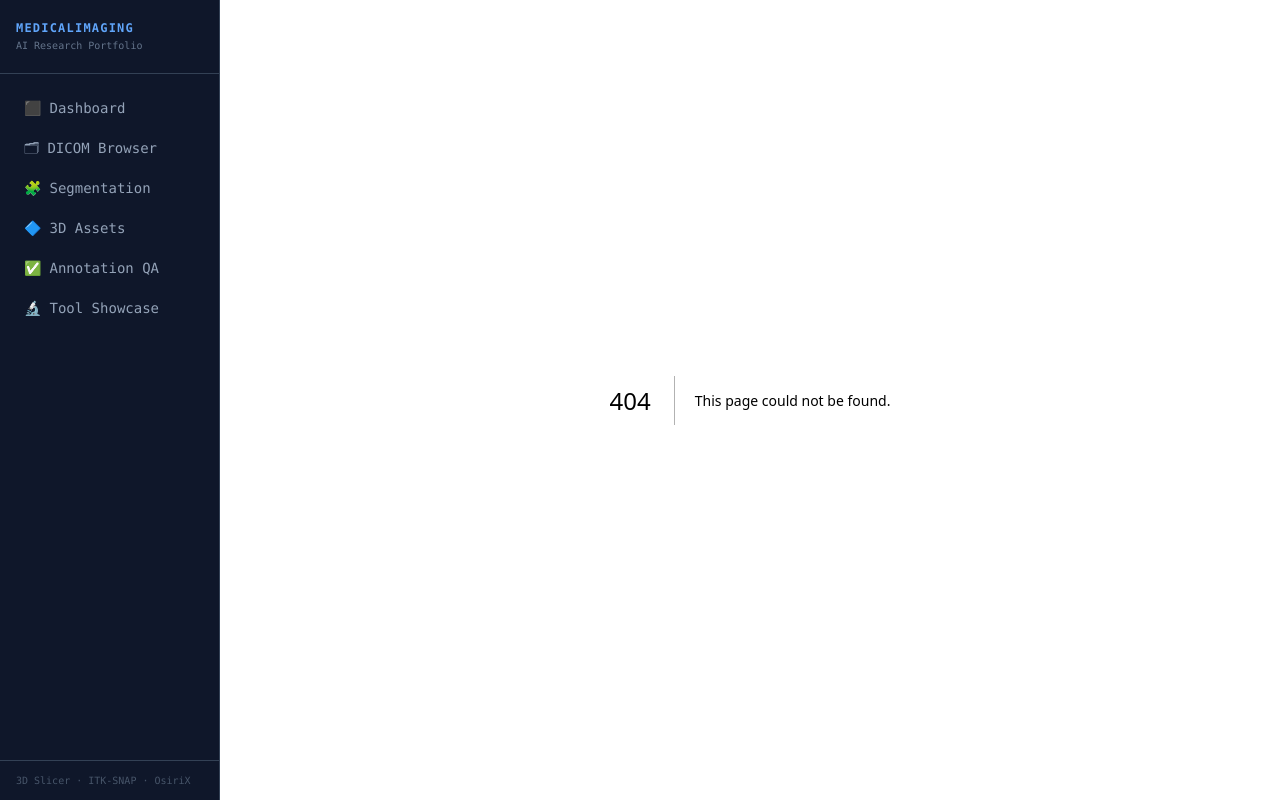
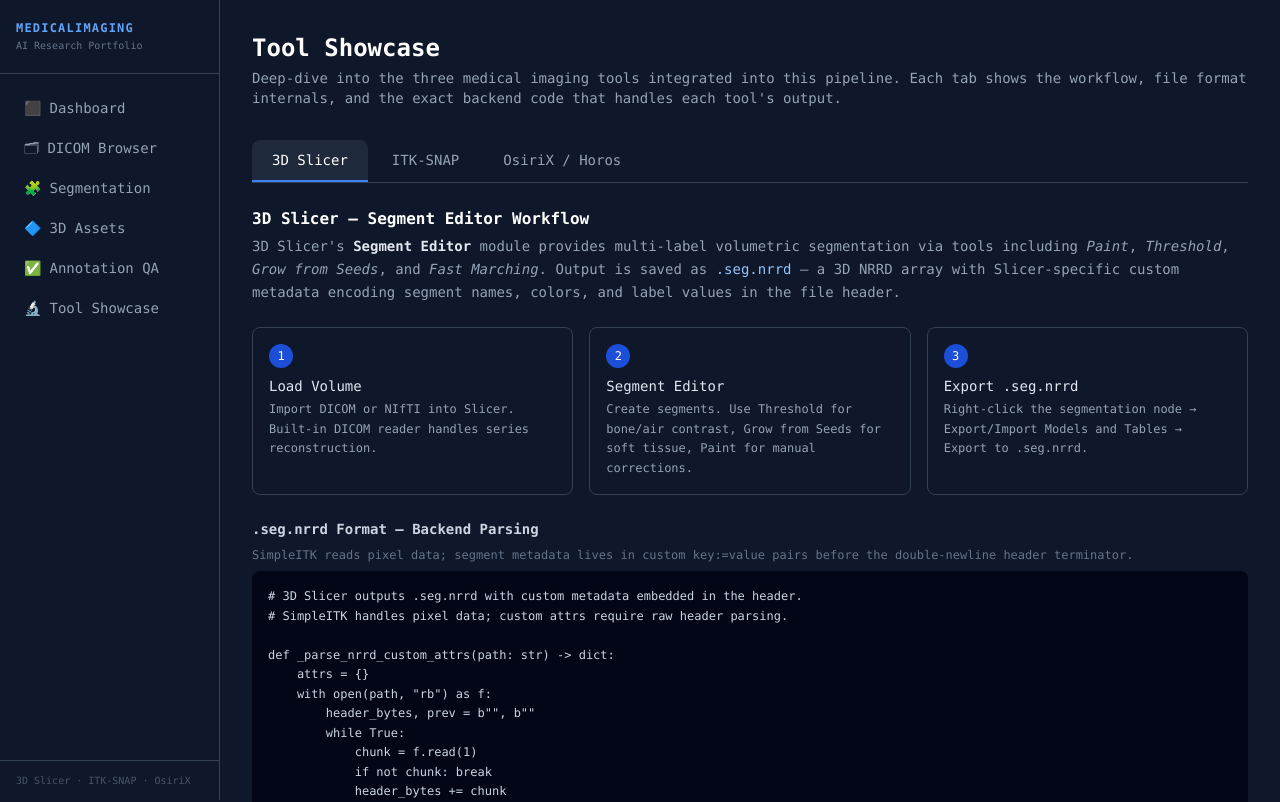
Before and after one commit to parimalposts/MedicalImaging, a Next.js app in the folder frontend/: page /tools in a window 1280 px wide. Before the commit this address had no page. Shown: the top 802 px of the page. Built offline with nearby package versions, Linux system fonts and the light colour scheme.

Commit message:
Create page.tsx

```diff
--- /dev/null
+++ b/frontend/src/app/tools/page.tsx
@@ -0,0 +1,15 @@
+import { ToolPanel } from "@/components/ToolPanel";
+
+export default function ToolsPage() {
+  return (
+    <div className="p-8">
+      <h1 className="text-2xl font-bold text-white mb-1">Tool Showcase</h1>
+      <p className="text-slate-400 text-sm mb-8">
+        Deep-dive into the three medical imaging tools integrated into this pipeline.
+        Each tab shows the workflow, file format internals, and the exact backend code
+        that handles each tool&apos;s output.
+      </p>
+      <ToolPanel />
+    </div>
+  );
+}
```
